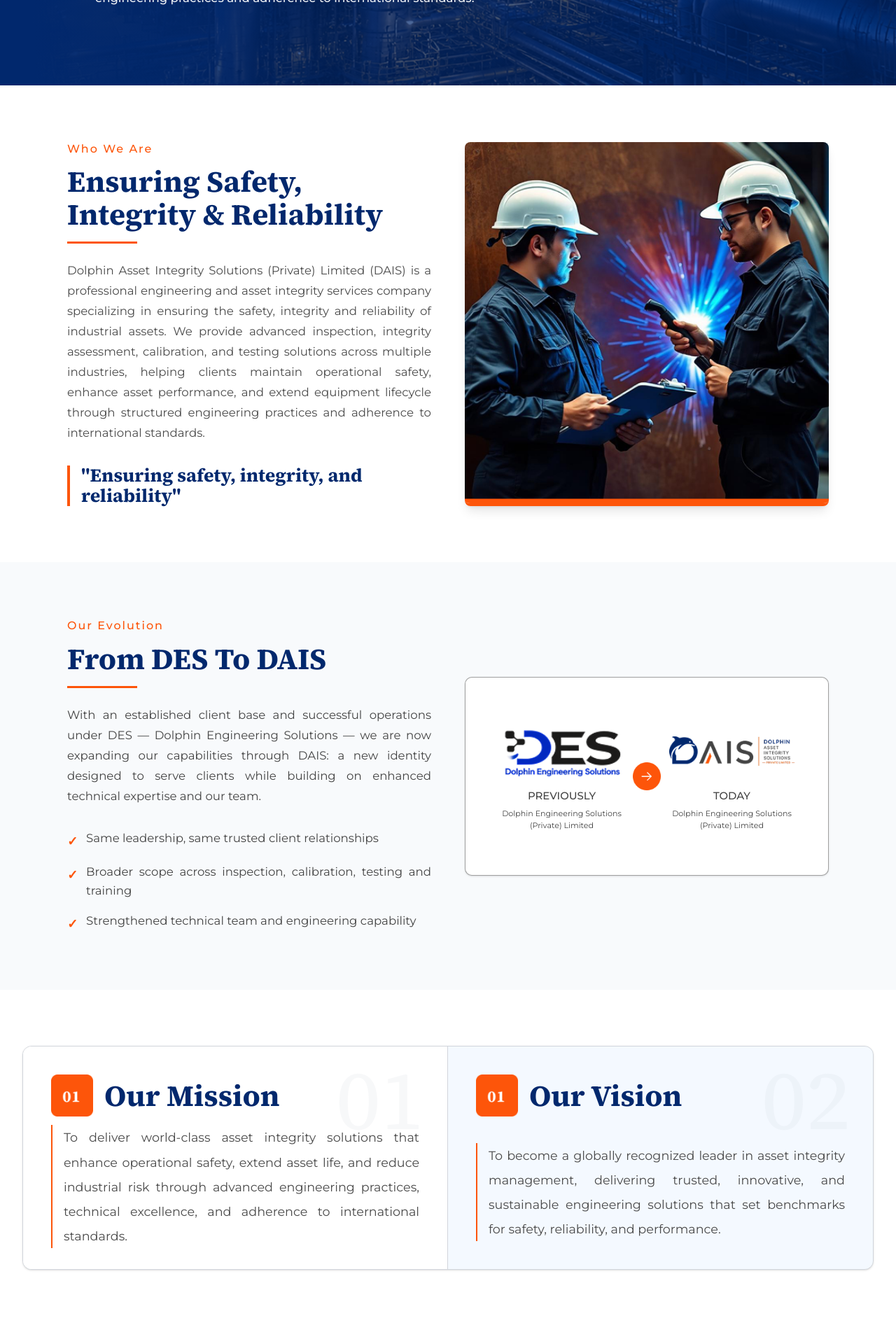
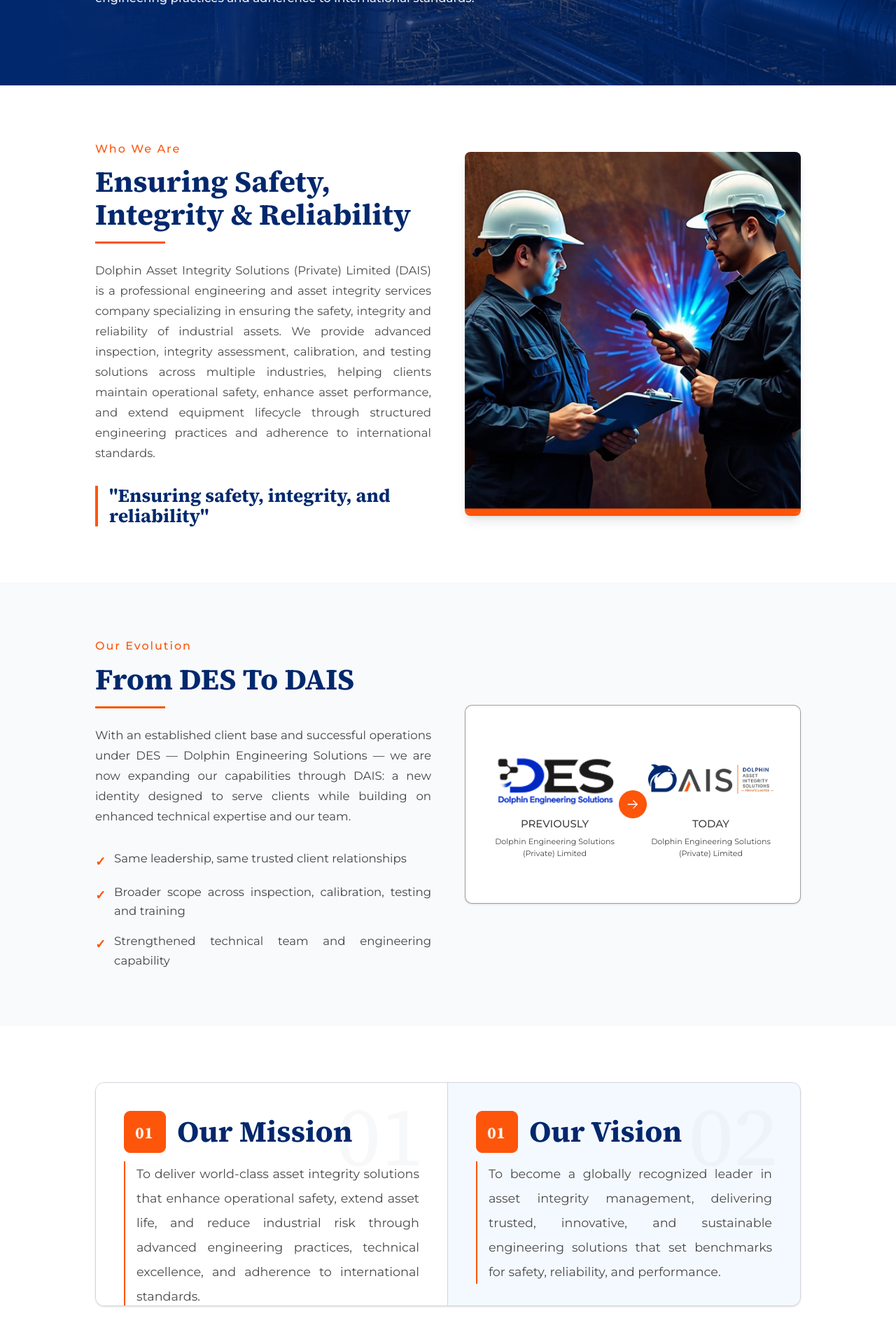
Before and after one commit to laiba09704/dolphin-asset, a Next.js app: page /about in a window 1280 px wide. Shown: the part 580-2500 px from the top of the page at 70% size. Built offline with nearby package versions, Linux system fonts and the light colour scheme.

Commit message:
update changes

```diff
--- a/src/app/about/page.tsx
+++ b/src/app/about/page.tsx
@@ -30,7 +30,7 @@
             About DAIS
           </h3>
 
-          <h1 className="font-source-serif-pro font-bold text-[52px] leading-[110%] tracking-[2%] mb-4">
+          <h1 className="font-source-serif-pro font-bold text-[36px] sm:text-[42px] md:text-[52px] leading-[110%] tracking-[2%] mb-4">
             Engineering Asset Integrity
           </h1>
 
@@ -38,7 +38,7 @@
             <Image src="/images/about/barline.png" alt="Divider" width={100} height={4} />
           </div>
 
-          <p className="font-montserrat font-medium text-[16.59px] leading-[163%] text-white/95">
+          <p className="font-montserrat font-medium text-[14px] md:text-[16px] lg:text-[16.59px] leading-[163%] text-white/95">
             Dolphin Asset Integrity Solutions (Private) Limited (DAIS) is a professional
             engineering and asset integrity services company specializing in ensuring the
             safety, integrity and reliability of industrial assets. We provide advanced
@@ -51,8 +51,9 @@
       </section>
 
       {/* Section 2: Who We Are (Ensuring Safety, Integrity & Reliability) */}
-      <section className="w-full bg-white py-20 px-8 md:px-16 lg:px-24 flex items-center justify-center">
-        <div className="max-w-7xl w-full grid grid-cols-1 lg:grid-cols-2 gap-12 items-center">
+      <section className="w-full bg-white py-20">
+        <div className="w-full px-6 xl:px-10">
+          <div className="xl:ml-24 xl:mr-24 grid grid-cols-1 lg:grid-cols-2 gap-12 items-center">
 
           {/* Left Content Area */}
           <div className="flex flex-col justify-center">
@@ -97,11 +98,13 @@
           </div>
 
         </div>
+        </div>
       </section>
 
       {/* Section 3: Our Evolution (From DES To DAIS) */}
-      <section className="w-full bg-[#f8fafc] py-20 px-8 md:px-16 lg:px-24 flex items-center justify-center">
-        <div className="max-w-7xl w-full grid grid-cols-1 lg:grid-cols-2 gap-12 items-center">
+      <section className="w-full bg-[#f8fafc] py-20">
+        <div className="w-full px-6 xl:px-10">
+          <div className="xl:ml-24 xl:mr-24 grid grid-cols-1 lg:grid-cols-2 gap-12 items-center">
 
           {/* Left Text & Checkpoints Area */}
           <div className="flex flex-col justify-center">
@@ -196,11 +199,13 @@
           </div>
 
         </div>
+        </div>
       </section>
 
       {/* Section 4: Our Mission & Our Vision */}
-      <section className="w-full bg-white py-20 px-4 md:px-8 flex items-center justify-center">
-        <div className="w-[1300px] h-auto lg:h-[320px] bg-white border-[0.5px] border-[#d1d5db] rounded-[13px] flex flex-col lg:flex-row items-center overflow-hidden shadow-sm">
+      <section className="w-full bg-white py-20">
+        <div className="w-full px-6 xl:px-10">
+          <div className="xl:ml-24 xl:mr-24 h-auto lg:h-[320px] bg-white border-[0.5px] border-[#d1d5db] rounded-[13px] flex flex-col lg:flex-row items-center overflow-hidden shadow-sm">
 
           {/* Mission Card (Left Half) */}
           <div className="w-full lg:w-1/2 h-full bg-white p-8 md:p-10 relative flex flex-col justify-between border-b lg:border-b-0 lg:border-r-[0.5px] border-[#d1d5db]">
@@ -261,11 +266,13 @@
           </div>
 
         </div>
+        </div>
       </section>
 
       {/* Section 5: The Way We Engineer (Core Values) */}
-      <section className="w-full bg-white py-20 px-4 md:px-16 lg:px-24">
-        <div className="max-w-7xl mx-auto">
+      <section className="w-full bg-white py-20">
+        <div className="w-full px-6 xl:px-10">
+          <div className="xl:ml-24 xl:mr-24">
           <div className="mb-12">
             <h3 className="font-montserrat font-medium text-[16px] leading-[140%] tracking-[2px] mb-2 text-[#FD550A]">
               Core Values
@@ -348,11 +355,13 @@
             ))}
           </div>
         </div>
+        </div>
       </section>
 
       {/* Section 6: Leadership (Core Team) */}
-      <section className="w-full py-20 px-4 md:px-16 lg:px-24" style={{ backgroundColor: '#F4F7FB' }}>
-        <div className="max-w-7xl mx-auto">
+      <section className="w-full py-20" style={{ backgroundColor: '#F4F7FB' }}>
+        <div className="w-full px-6 xl:px-10">
+          <div className="xl:ml-24 xl:mr-24">
           <div className="mb-14 pl-4 border-l-4 border-[#FD550A]">
             <h3 className="font-montserrat font-medium text-[16px] leading-[140%] tracking-[2px] mb-1 text-[#FD550A]">
               Core Team
@@ -443,11 +452,13 @@
             </p>
           </div>
         </div>
+        </div>
       </section>
 
       {/* Section 7: Industries We Serve & Sublime Family of Dolphin */}
-      <section className="w-full bg-white py-20 px-4 md:px-16 lg:px-24">
-        <div className="max-w-7xl mx-auto">
+      <section className="w-full bg-white py-20">
+        <div className="w-full px-6 xl:px-10">
+          <div className="xl:ml-24 xl:mr-24">
           <div className="mb-12">
             <h3 className="font-montserrat font-medium text-[16px] leading-[140%] tracking-[2px] mb-2 text-[#FD550A]">
               Industry Coverage
@@ -592,6 +603,7 @@
           </div>
 
         </div>
+        </div>
       </section>
     </div>
   );
--- a/src/app/contact/page.tsx
+++ b/src/app/contact/page.tsx
@@ -58,8 +58,9 @@
       </section>
 
       {/* Section 2: Reach DAIS & Request a Quote */}
-      <section className="w-full bg-white py-16 px-6 md:px-16 lg:px-24">
-        <div className="max-w-7xl mx-auto grid grid-cols-1 lg:grid-cols-2 gap-12 lg:gap-16 items-start">
+      <section className="w-full bg-white py-16">
+        <div className="w-full px-6 xl:px-10">
+          <div className="xl:ml-24 xl:mr-24 grid grid-cols-1 lg:grid-cols-2 gap-12 lg:gap-16 items-start">
 
           {/* Left Column: Reach DAIS & Contact Info */}
           <div className="flex flex-col justify-start">
@@ -283,6 +284,7 @@
           </div>
 
         </div>
+        </div>
       </section>
     </div>
   );
--- a/src/app/services/page.tsx
+++ b/src/app/services/page.tsx
@@ -37,7 +37,7 @@
           </h3>
 
           {/* Main Heading */}
-          <h1 className="font-source-serif-pro font-bold text-[44px] md:text-[56px] leading-[110%] tracking-[2%] mb-3 text-white">
+          <h1 className="font-source-serif-pro font-bold text-[36px] sm:text-[40px] md:text-[56px] leading-[110%] tracking-[2%] mb-3 text-white">
             Our Services
           </h1>
 
@@ -53,7 +53,7 @@
           />
 
           {/* Description Text */}
-          <p className="font-montserrat font-normal text-[16px] md:text-[18px] leading-[160%] text-white/95 max-w-xl">
+          <p className="font-montserrat font-normal text-[14px] md:text-[16px] lg:text-[18px] leading-[160%] text-white/95 max-w-xl">
             Advanced inspection, integrity assessment, calibration, testing and training solutions delivered through structured engineering practices and international standards.
           </p>
         </div>
--- a/src/app/why-choose-us/page.tsx
+++ b/src/app/why-choose-us/page.tsx
@@ -96,8 +96,9 @@
       </section>
 
       {/* Six Reasons Section */}
-      <section className="w-full py-20 px-6 md:px-16 lg:px-24 bg-white relative">
-        <div className="max-w-7xl mx-auto">
+      <section className="w-full py-20 bg-white relative">
+        <div className="w-full px-6 xl:px-10">
+          <div className="xl:ml-24 xl:mr-24">
 
           <div className="mb-12">
             <span className="text-[#FD550A] font-montserrat font-semibold text-[13px] leading-[140%] tracking-[2px] uppercase mb-1.5 block">
@@ -155,11 +156,13 @@
           </div>
 
         </div>
+        </div>
       </section>
 
       {/* Trusted Engineering Support Section */}
-      <section className="w-full py-20 px-6 md:px-16 lg:px-24 text-white relative overflow-hidden" style={{ backgroundColor: '#0F2D5D' }}>
-        <div className="max-w-7xl mx-auto grid grid-cols-1 lg:grid-cols-12 gap-12 items-center">
+      <section className="w-full py-20 text-white relative overflow-hidden" style={{ backgroundColor: '#0F2D5D' }}>
+        <div className="w-full px-6 xl:px-10">
+          <div className="xl:ml-24 xl:mr-24 grid grid-cols-1 lg:grid-cols-12 gap-12 items-center">
 
           <div className="lg:col-span-7">
             <span className="text-[#FD550A] font-montserrat font-semibold text-[13px] leading-[140%] tracking-[2px] uppercase mb-1.5 block">
@@ -205,11 +208,13 @@
           </div>
 
         </div>
+        </div>
       </section>
 
       {/* Let's Assess Your Assets Section */}
-      <section className="w-full py-20 px-6 md:px-16 lg:px-24 bg-white relative">
-        <div className="max-w-7xl mx-auto">
+      <section className="w-full py-20 bg-white relative">
+        <div className="w-full px-6 xl:px-10">
+          <div className="xl:ml-24 xl:mr-24">
           <span className="text-[#FD550A] font-montserrat font-semibold text-[13px] leading-[140%] tracking-[2px] uppercase mb-1.5 block">
             Work With Us
           </span>
@@ -237,6 +242,7 @@
             </Link>
           </div>
         </div>
+        </div>
       </section>
     </div>
   );
```
